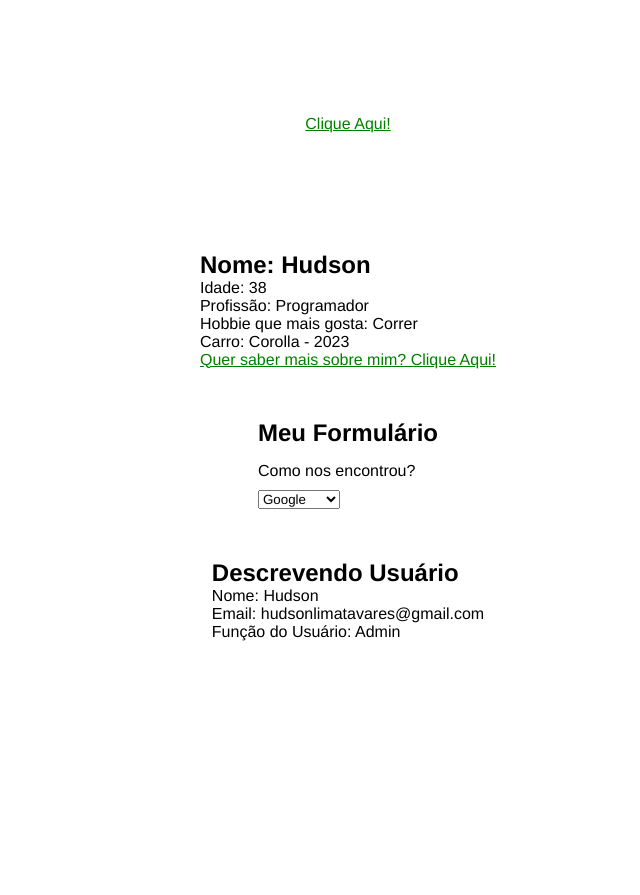
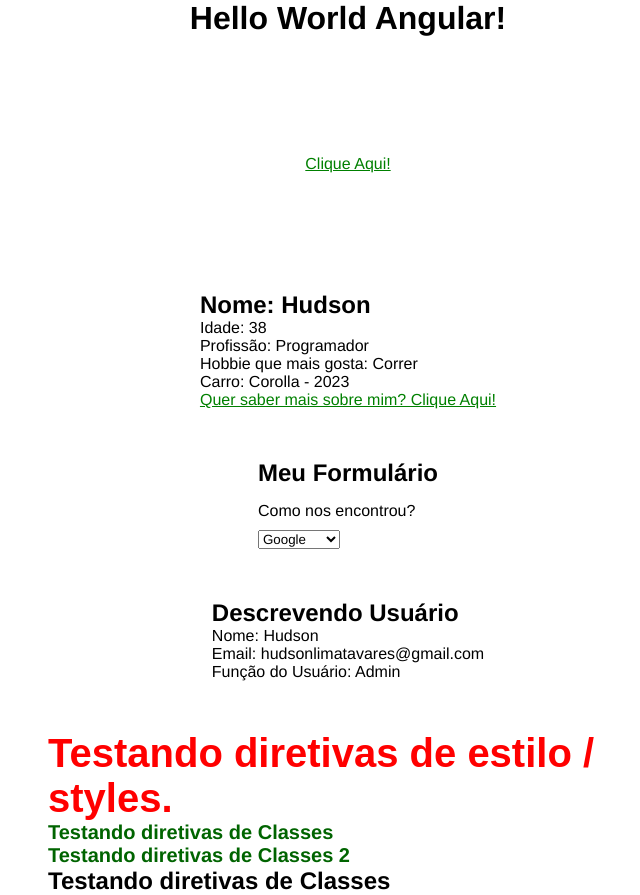
Before and after one commit to hltav/first_angular_project, an Angular app: page / in a window 1280 px wide. Shown: the whole page, without its empty margins (292-932 px from the left). Before the commit the page ends 800 px from the top, so only its background shows below. Built offline with nearby package versions, Linux system fonts and the light colour scheme.

Commit message:
Diretivas Angular

```diff
--- a/src/app/app.component.css
+++ b/src/app/app.component.css
@@ -4,7 +4,6 @@
     justify-content: center;
     align-items: center;
     width:600px;
-    height:600px;
     margin:auto;
     gap: 50px;
 
--- a/src/app/app.component.html
+++ b/src/app/app.component.html
@@ -8,4 +8,5 @@
 <app-first-component></app-first-component>
 <app-form-component></app-form-component>
 <app-parent-data [name] = 'userName' [userData] = 'userData'></app-parent-data>
+<app-directives></app-directives>
 </main>
--- a/src/app/app.module.ts
+++ b/src/app/app.module.ts
@@ -6,13 +6,15 @@
 import { FirstComponentComponent } from './components/first-component/first-component.component';
 import { FormComponentComponent } from './components/form-component/form-component.component';
 import { ParentDataComponent } from './components/parent-data/parent-data.component';
+import { DirectivesComponent } from './components/directives/directives.component';
 
 @NgModule({
   declarations: [
     AppComponent,
     FirstComponentComponent,
     FormComponentComponent,
-    ParentDataComponent
+    ParentDataComponent,
+    DirectivesComponent
   ],
   imports: [
     BrowserModule,
--- /dev/null
+++ b/src/app/components/directives/directives.component.css
@@ -0,0 +1,9 @@
+.small-title{
+    font-size:20px;
+}
+.green-title{
+    color: darkgreen;
+}
+.underline{
+    text-decoration: underline;
+}
--- /dev/null
+++ b/src/app/components/directives/directives.component.html
@@ -0,0 +1,6 @@
+<h2 [ngStyle] = "{ 'font-size': size +'px', 'font-family': font, color:color }" >
+    Testando diretivas de estilo / styles.
+</h2>
+<h2 [ngClass] ='classes'>Testando diretivas de Classes</h2>
+<h2 [ngClass] ='classes'>Testando diretivas de Classes 2</h2>
+<h2 [ngClass] ='underline'>Testando diretivas de Classes</h2>
--- /dev/null
+++ b/src/app/components/directives/directives.component.ts
@@ -0,0 +1,17 @@
+import { Component } from '@angular/core';
+
+@Component({
+  selector: 'app-directives',
+  templateUrl: './directives.component.html',
+  styleUrls: ['./directives.component.css']
+})
+export class DirectivesComponent {
+  size = 40;
+  font='Arial'
+  color='red'
+
+  classes = ['green-title', 'small-title']
+
+  underline = 'underline-title'
+
+}
```
Also changed, not shown: 1 other file (tests, documents, lock files or other folders).
